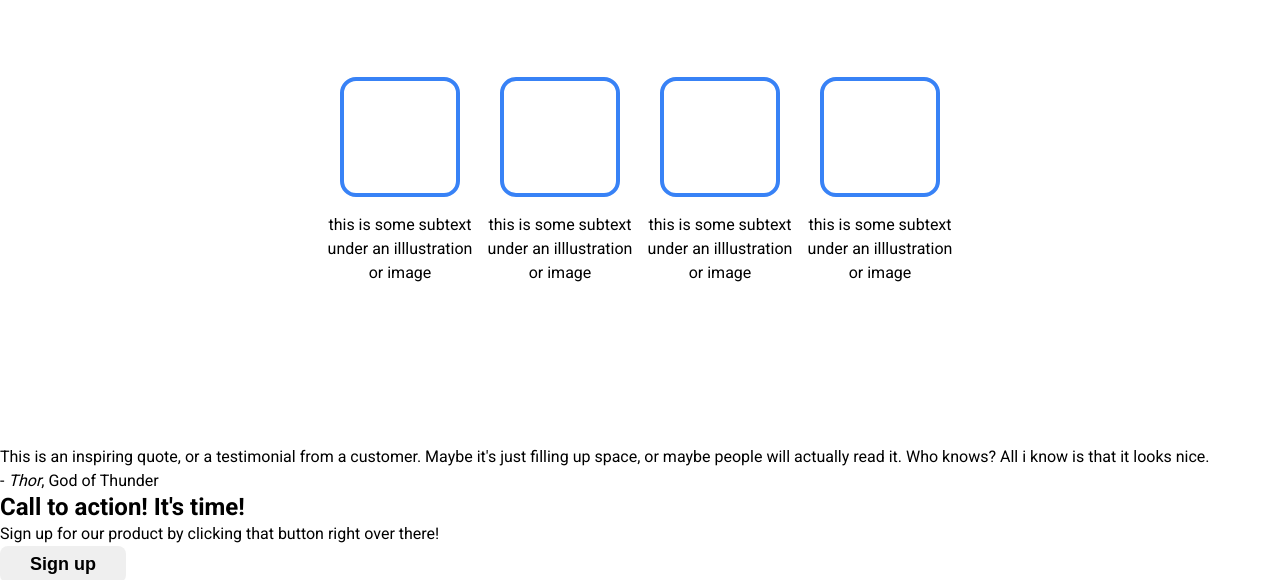
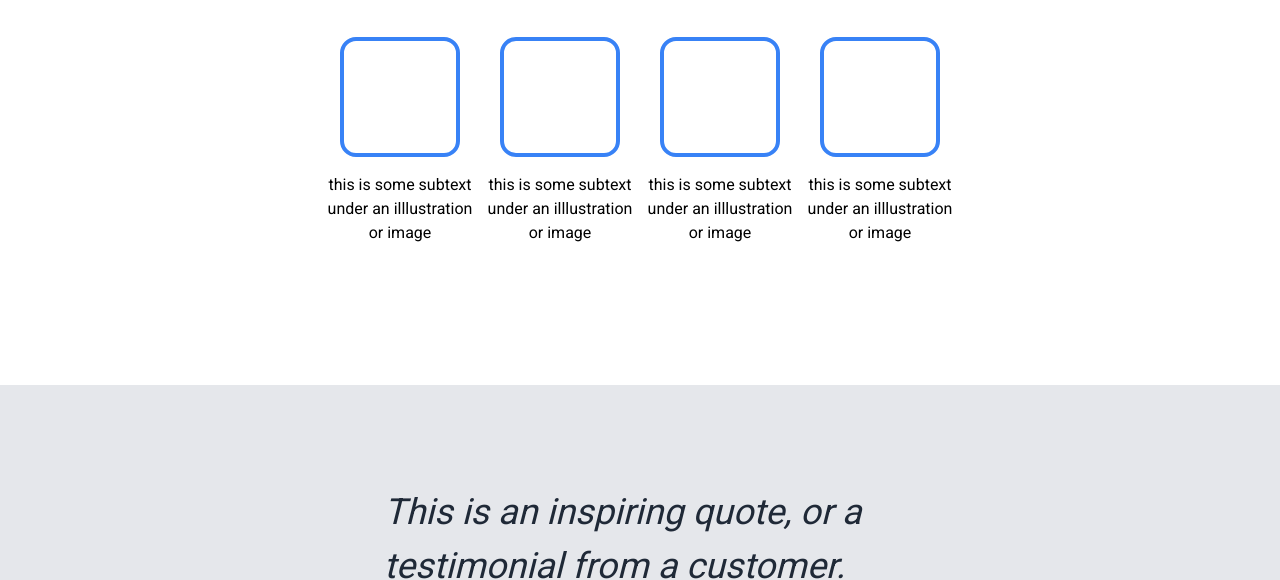
Before and after one commit to Praydchicken/odin-landing-page, a plain HTML site: page index.html in a window 1280 px wide. Shown: the part 658-1238 px from the top of the page. Drawn offline with Linux system fonts and the light colour scheme.

Commit message:
style: add style to testimonial section

```diff
--- a/index.html
+++ b/index.html
@@ -53,12 +53,12 @@
       </div>
     </section>
 
-    <section>
-      <figure>
-        <blockquote>
+    <section class="testimonial">
+      <figure class="testimonial__content">
+        <blockquote class="testimonial__quote">
           <p>This is an inspiring quote, or a testimonial from a customer. Maybe it's just filling up space, or maybe people will actually read it. Who knows? All i know is that it looks nice.</p>
         </blockquote>
-        <figcaption>
+        <figcaption class="testimonial__cite">
           - <cite>Thor</cite>,
           <span>God of Thunder</span>
         </figcaption>
--- a/styles/main.css
+++ b/styles/main.css
@@ -99,13 +99,13 @@ button {
 
 .card {
   padding-inline: 25%;
-  padding-block-end: 120px;
+  padding-block-end: 100px;
   text-align: center;
 
 }
 
 .card > * {
-  padding-block: 40px;
+  margin-block: 40px;
 }
 
 .card__header {
@@ -131,3 +131,25 @@ button {
   block-size: 120px;
   margin: 0 auto 16px;
 }
+
+.testimonial {
+  background-color: #E5E7EB;
+  padding-inline: 25%;
+  padding-block: 100px;
+}
+
+.testimonial__quote {
+  color: #1F2937;
+  font-size: 36px;
+  font-style: italic;
+}
+
+.testimonial__content {
+  padding-inline: 64px;
+}
+
+.testimonial__cite {
+  font-size: 18px;
+  font-weight: 900;
+  text-align: end;
+}
```
